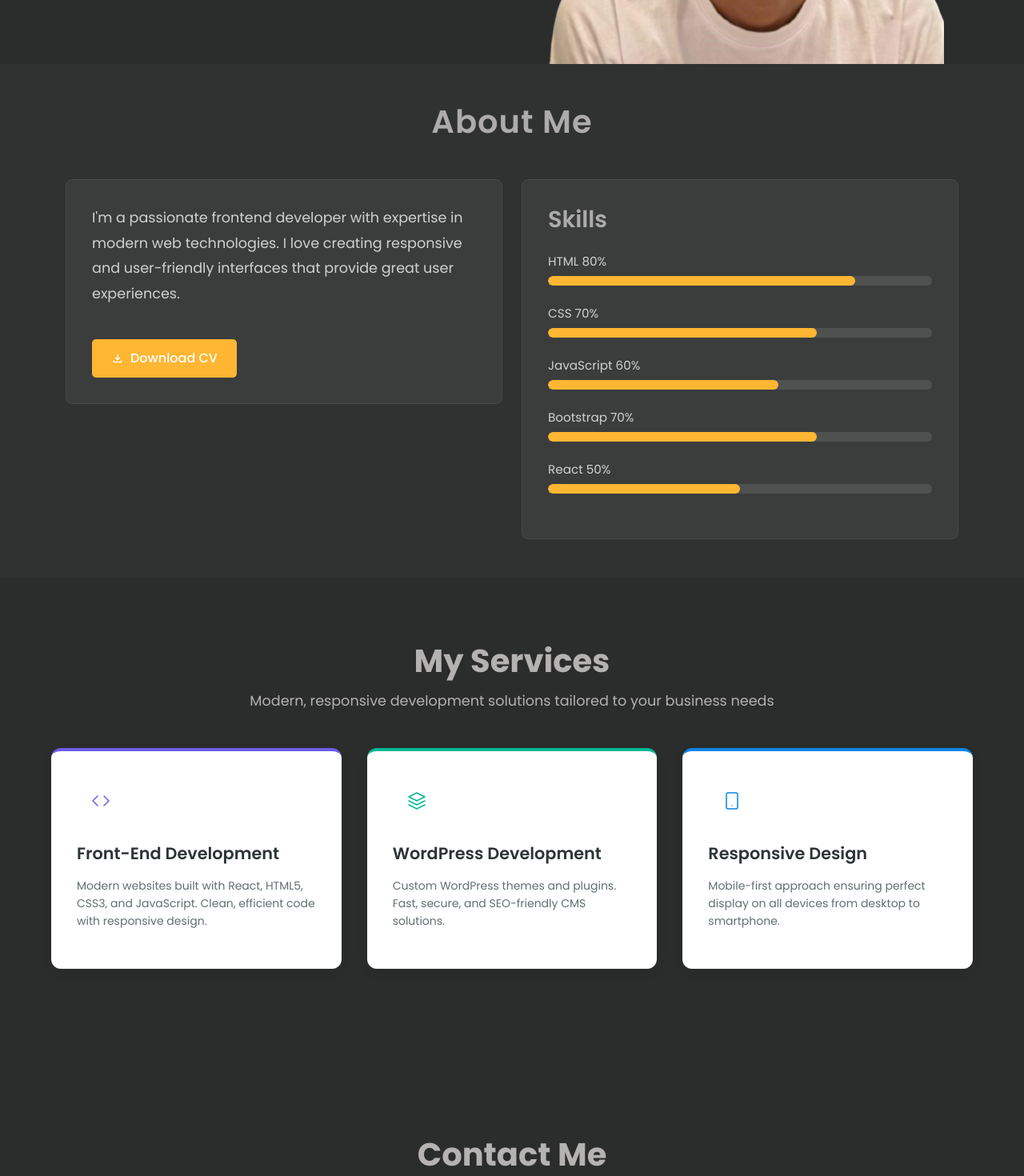
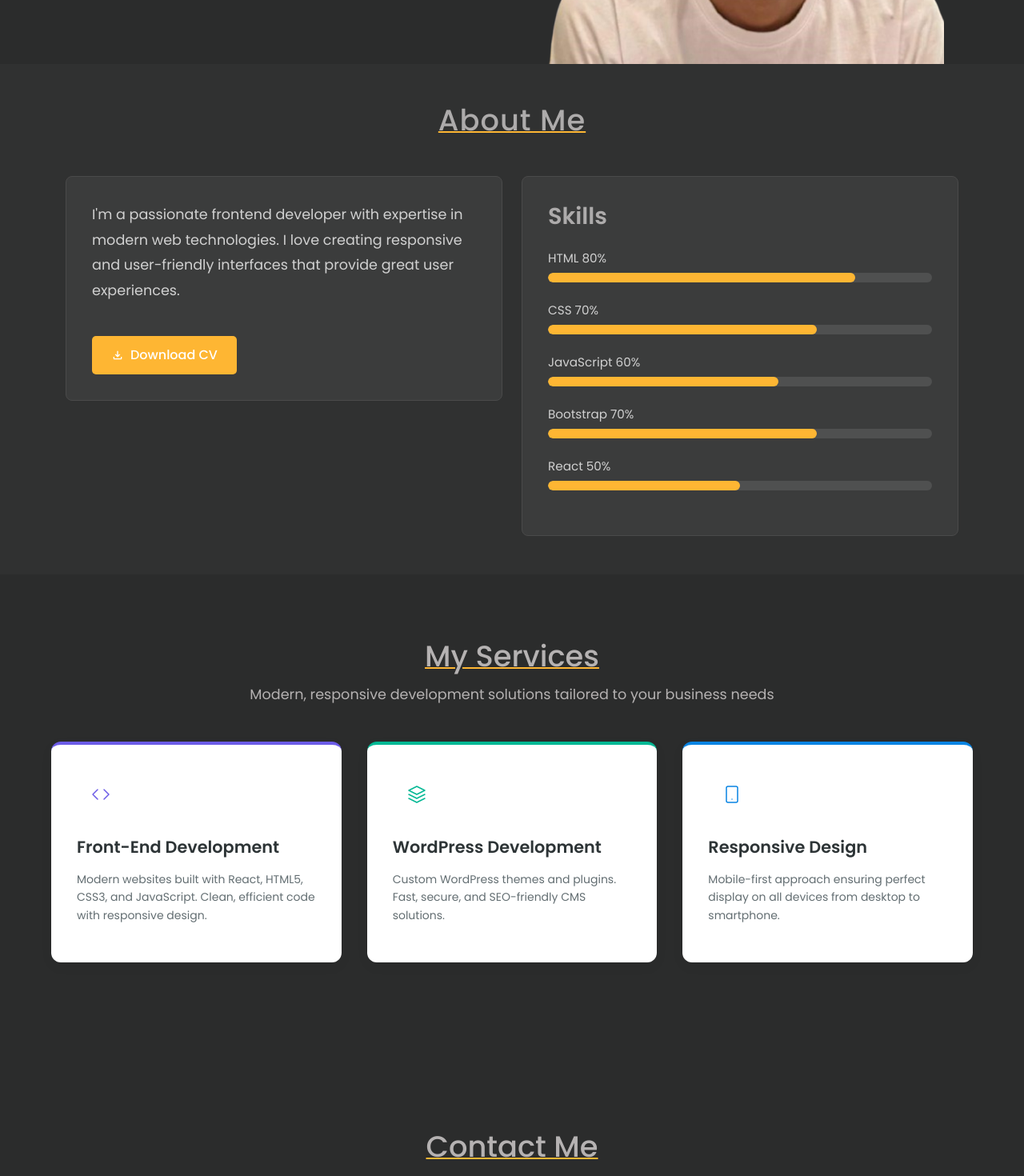
Before and after one commit to Bishal-np/portfolio, a React (Vite) app: page / in a window 1280 px wide. Shown: the part 520-1990 px from the top of the page at 80% size. Built offline with nearby package versions, Linux system fonts and the light colour scheme.

Commit message:
topic update

```diff
--- a/src/scss/pages/home.scss
+++ b/src/scss/pages/home.scss
@@ -148,12 +148,13 @@
   padding: 5rem 0;
 
   .heading {
-    font-size: 2.5rem;
+    font-size: 2.3rem;
     color: #adabab;
-    font-weight: 600;
-    margin-bottom: 3rem;
+    font-weight: 500;
+    margin-bottom: 4rem;
     text-transform: capitalize;
     letter-spacing: 1px;
+    text-decoration: underline var(--secondary-color)5% ;
 
     @media (max-width: 768px) {
       font-size: 2rem;
@@ -272,10 +273,11 @@
       margin-bottom: 3rem;
 
       .section-title {
-        font-size: 2.5rem;
+        font-size: 2.3rem;
         color: #B5B2B2;
         margin-bottom: 1rem;
-        font-weight: 700;
+        font-weight: 500;
+        text-decoration: underline var(--secondary-color)5% ;
 
         @media (max-width: 768px) {
           font-size: 2rem;
@@ -358,10 +360,11 @@
   min-height: 100vh;
 
   h2 {
-    font-weight: 700;
-    font-size: 40px;
+    font-weight: 500;
+    font-size: 2.3rem;
     color: rgb(181, 178, 178);
     margin-bottom: 15px;
+    text-decoration: underline var(--secondary-color)5% ;
 
     @media (max-width: 991px) {
       font-size: 32px;
```
